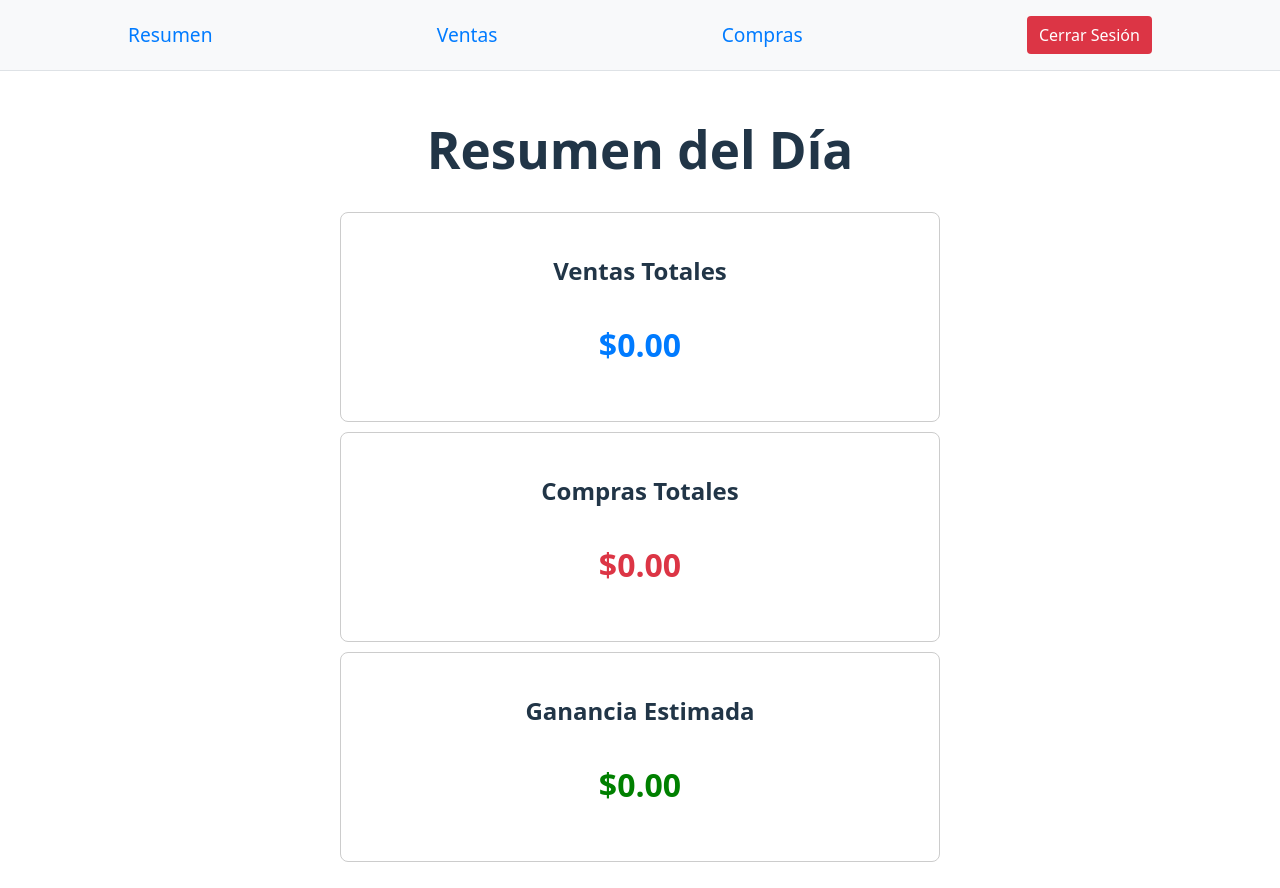
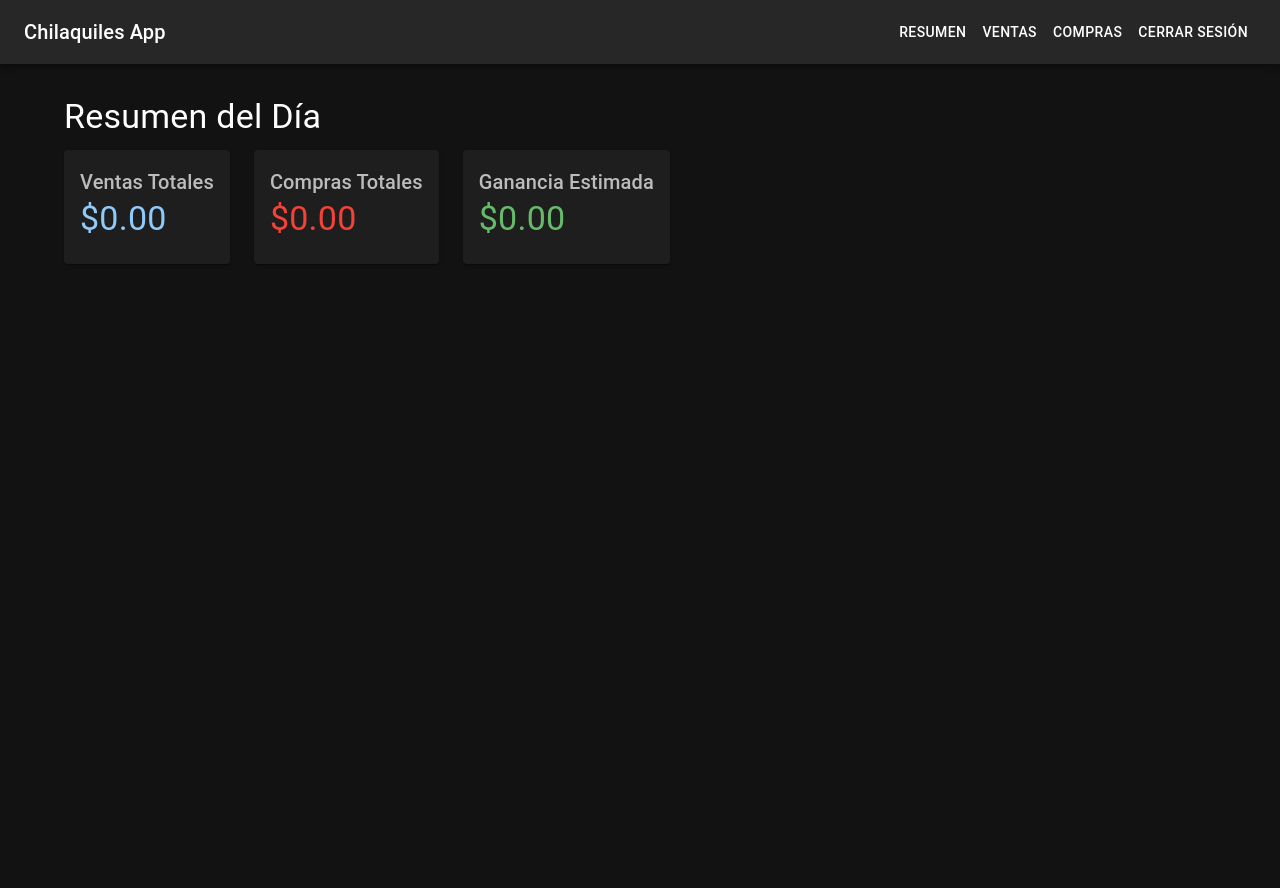
Before and after one commit to ferkinzz/cuadre-app, a React (Vite) app in the folder chilaquiles-app/: page / in a window 1280 px wide. After the commit the page ends 800 px from the top, so only its background shows below. Built offline with nearby package versions, Linux system fonts and the light colour scheme; no server answers; the database is empty; sample sign-in values are in the browser's storage.

Commit message:
material

```diff
--- a/chilaquiles-app/src/App.jsx
+++ b/chilaquiles-app/src/App.jsx
@@ -7,6 +7,7 @@ import SalesPage from './pages/SalesPage';
 import PurchasesPage from './pages/PurchasesPage';
 import SummaryPage from './pages/SummaryPage';
 import Navbar from './Navbar';
+import { Container } from '@mui/material';
 
 function App() {
   console.log('[App.jsx] Renderizando componente App y su enrutador.');
@@ -24,13 +25,13 @@ function App() {
             element={
               <ProtectedRoute>
                 <Navbar />
-                <main style={{ padding: '1rem' }}>
+                <Container component="main" sx={{ mt: 4, mb: 4 }}>
                   <Routes>
                     <Route path="/" element={<SummaryPage />} />
                     <Route path="/ventas" element={<SalesPage />} />
                     <Route path="/compras" element={<PurchasesPage />} />
                   </Routes>
-                </main>
+                </Container>
               </ProtectedRoute>
             }
           />
--- a/chilaquiles-app/src/Login.jsx
+++ b/chilaquiles-app/src/Login.jsx
@@ -1,18 +1,13 @@
 import React, { useState } from 'react';
 import { useNavigate } from 'react-router-dom';
 import { login } from './api/firebase';
-
-const styles = {
-  container: { display: 'flex', flexDirection: 'column', gap: '1rem', maxWidth: '400px', margin: 'auto', padding: '2rem', border: '1px solid #ccc', borderRadius: '8px' },
-  input: { padding: '10px', fontSize: '1rem' },
-  button: { padding: '15px', fontSize: '1.2rem', cursor: 'pointer' },
-  error: { color: 'red' },
-};
+import { Button, TextField, Container, Typography, Box, Alert } from '@mui/material';
 
 function Login() {
   const [email, setEmail] = useState('');
   const [password, setPassword] = useState('');
   const [error, setError] = useState('');
+  const [isSubmitting, setIsSubmitting] = useState(false);
   const navigate = useNavigate();
 
   console.log('[Login.jsx] Renderizando formulario de Login.');
@@ -20,30 +15,52 @@ function Login() {
   const handleLogin = async (e) => {
     e.preventDefault();
     setError('');
+    setIsSubmitting(true);
     try {
       await login(email, password);
       navigate('/'); // Redirige al resumen después del login
     } catch (err) {
       setError('Error al iniciar sesión. Verifica tus credenciales.');
       console.error(err);
+    } finally {
+      setIsSubmitting(false);
     }
   };
 
   return (
-    <form onSubmit={handleLogin} style={styles.container}>
-      <h2>Iniciar Sesión</h2>
-      <input
-        type="email"
-        value={email}
-        onChange={(e) => setEmail(e.target.value)}
-        placeholder="Correo electrónico"
-        required
-        style={styles.input}
-      />
-      <input type="password" value={password} onChange={(e) => setPassword(e.target.value)} placeholder="Contraseña" required style={styles.input} />
-      {error && <p style={styles.error}>{error}</p>}
-      <button type="submit" style={styles.button}>Entrar</button>
-    </form>
+    <Container component="main" maxWidth="xs">
+      <Box
+        sx={{
+          marginTop: 8,
+          display: 'flex',
+          flexDirection: 'column',
+          alignItems: 'center',
+        }}
+      >
+        <Typography component="h1" variant="h5">
+          Iniciar Sesión
+        </Typography>
+        <Box component="form" onSubmit={handleLogin} sx={{ mt: 1 }}>
+          <TextField
+            margin="normal"
+            required
+            fullWidth
+            id="email"
+            label="Correo Electrónico"
+            name="email"
+            autoComplete="email"
+            autoFocus
+            value={email}
+            onChange={(e) => setEmail(e.target.value)}
+          />
+          <TextField margin="normal" required fullWidth name="password" label="Contraseña" type="password" id="password" autoComplete="current-password" value={password} onChange={(e) => setPassword(e.target.value)} />
+          {error && <Alert severity="error" sx={{ width: '100%', mt: 2 }}>{error}</Alert>}
+          <Button type="submit" fullWidth variant="contained" sx={{ mt: 3, mb: 2 }} disabled={isSubmitting}>
+            {isSubmitting ? 'Ingresando...' : 'Entrar'}
+          </Button>
+        </Box>
+      </Box>
+    </Container>
   );
 }
 
--- a/chilaquiles-app/src/Navbar.jsx
+++ b/chilaquiles-app/src/Navbar.jsx
@@ -1,13 +1,8 @@
 import React from 'react';
-import { Link, useNavigate } from 'react-router-dom';
+import { NavLink, useNavigate } from 'react-router-dom';
 import { useAuth } from './useAuth';
 import { auth } from './api/firebase';
-
-const styles = {
-  nav: { display: 'flex', justifyContent: 'space-around', alignItems: 'center', padding: '1rem', backgroundColor: '#f8f9fa', borderBottom: '1px solid #dee2e6' },
-  link: { textDecoration: 'none', color: '#007bff', fontSize: '1.2rem' },
-  button: { cursor: 'pointer', padding: '8px 12px', border: 'none', borderRadius: '4px', backgroundColor: '#dc3545', color: 'white' },
-};
+import { AppBar, Toolbar, Typography, Button, Box } from '@mui/material';
 
 function Navbar() {
   const { user } = useAuth();
@@ -23,12 +18,27 @@ function Navbar() {
   }
 
   return (
-    <nav style={styles.nav}>
-      <Link to="/" style={styles.link}>Resumen</Link>
-      <Link to="/ventas" style={styles.link}>Ventas</Link>
-      <Link to="/compras" style={styles.link}>Compras</Link>
-      <button onClick={handleLogout} style={styles.button}>Cerrar Sesión</button>
-    </nav>
+    <AppBar position="static">
+      <Toolbar>
+        <Typography variant="h6" component="div" sx={{ flexGrow: 1 }}>
+          Chilaquiles App
+        </Typography>
+        <Box>
+          <Button color="inherit" component={NavLink} to="/">
+            Resumen
+          </Button>
+          <Button color="inherit" component={NavLink} to="/ventas">
+            Ventas
+          </Button>
+          <Button color="inherit" component={NavLink} to="/compras">
+            Compras
+          </Button>
+          <Button color="inherit" onClick={handleLogout}>
+            Cerrar Sesión
+          </Button>
+        </Box>
+      </Toolbar>
+    </AppBar>
   );
 }
 
--- a/chilaquiles-app/src/index.css
+++ b/chilaquiles-app/src/index.css
@@ -1,66 +1,4 @@
-:root {
-  font-family: system-ui, Avenir, Helvetica, Arial, sans-serif;
-  line-height: 1.5;
-  font-weight: 400;
-
-  color-scheme: light dark;
-  color: rgba(255, 255, 255, 0.87);
-  background-color: #242424;
-
-  font-synthesis: none;
-  text-rendering: optimizeLegibility;
-  -webkit-font-smoothing: antialiased;
-  -moz-osx-font-smoothing: grayscale;
-}
-
-a {
-  font-weight: 500;
-  color: #646cff;
-  text-decoration: inherit;
-}
-a:hover {
-  color: #535bf2;
-}
-
+/* Dejamos solo lo esencial. MUI se encargará del resto. */
 body {
   margin: 0;
-  min-width: 320px;
-  min-height: 100vh;
 }
-
-h1 {
-  font-size: 3.2em;
-  line-height: 1.1;
-}
-
-button {
-  border-radius: 8px;
-  border: 1px solid transparent;
-  padding: 0.6em 1.2em;
-  font-size: 1em;
-  font-weight: 500;
-  font-family: inherit;
-  background-color: #1a1a1a;
-  cursor: pointer;
-  transition: border-color 0.25s;
-}
-button:hover {
-  border-color: #646cff;
-}
-button:focus,
-button:focus-visible {
-  outline: 4px auto -webkit-focus-ring-color;
-}
-
-@media (prefers-color-scheme: light) {
-  :root {
-    color: #213547;
-    background-color: #ffffff;
-  }
-  a:hover {
-    color: #747bff;
-  }
-  button {
-    background-color: #f9f9f9;
-  }
-}
--- a/chilaquiles-app/src/main.jsx
+++ b/chilaquiles-app/src/main.jsx
@@ -1,13 +1,24 @@
 import React from 'react';
 import ReactDOM from 'react-dom/client';
 import App from './App.jsx';
-// Puedes tener un archivo de estilos globales como index.css
 import './index.css';
+import { ThemeProvider, createTheme } from '@mui/material/styles';
+import CssBaseline from '@mui/material/CssBaseline';
 
 console.log('[main.jsx] App está a punto de renderizarse.');
 
+// Un tema oscuro básico de Material Design
+const darkTheme = createTheme({
+  palette: {
+    mode: 'dark',
+  },
+});
+
 ReactDOM.createRoot(document.getElementById('root')).render(
   <React.StrictMode>
-    <App />
+    <ThemeProvider theme={darkTheme}>
+      <CssBaseline />
+      <App />
+    </ThemeProvider>
   </React.StrictMode>
 );
--- a/chilaquiles-app/src/pages/PurchasesPage.jsx
+++ b/chilaquiles-app/src/pages/PurchasesPage.jsx
@@ -1,17 +1,13 @@
 import React, { useState } from 'react';
 import { savePurchase } from '../api/firebase';
-
-const styles = {
-  form: { display: 'flex', flexDirection: 'column', gap: '1rem', maxWidth: '400px', margin: 'auto' },
-  input: { padding: '10px', fontSize: '1rem' },
-  button: { padding: '15px', fontSize: '1.2rem', cursor: 'pointer', backgroundColor: '#28a745', color: 'white', border: 'none' },
-};
+import { Button, TextField, Select, MenuItem, FormControl, InputLabel, Box, Typography, Snackbar, Alert } from '@mui/material';
 
 function PurchasesPage() {
   const [item, setItem] = useState('');
   const [category, setCategory] = useState('otros');
   const [amount, setAmount] = useState('');
   const [isSubmitting, setIsSubmitting] = useState(false);
+  const [feedback, setFeedback] = useState({ open: false, message: '', severity: 'success' });
 
   const handleSubmit = async (e) => {
     e.preventDefault();
@@ -27,36 +23,51 @@ function PurchasesPage() {
 
     try {
       await savePurchase(purchaseData);
-      alert('Compra registrada con éxito!');
+      setFeedback({ open: true, message: 'Compra registrada con éxito!', severity: 'success' });
       // Limpiar formulario
       setItem('');
       setCategory('otros');
       setAmount('');
     } catch (error) {
       console.error("Error al guardar la compra: ", error);
-      alert('Error al registrar la compra.');
+      setFeedback({ open: true, message: 'Error al registrar la compra.', severity: 'error' });
     } finally {
       setIsSubmitting(false);
     }
   };
 
+  const handleCloseSnackbar = () => {
+    setFeedback({ ...feedback, open: false });
+  };
+
   return (
-    <form onSubmit={handleSubmit} style={styles.form}>
-      <h1>Registrar Compra</h1>
-      <input type="text" value={item} onChange={(e) => setItem(e.target.value)} placeholder="Insumo (ej. 1kg de pollo)" required style={styles.input} />
-      <input type="number" value={amount} onChange={(e) => setAmount(e.target.value)} placeholder="Monto Gastado" required style={styles.input} />
-      <select value={category} onChange={(e) => setCategory(e.target.value)} style={styles.input}>
-        <option value="tortilla">Tortilla</option>
-        <option value="salsa">Salsa</option>
-        <option value="proteina">Proteína</option>
-        <option value="gas">Gas</option>
-        <option value="desechables">Desechables</option>
-        <option value="otros">Otros</option>
-      </select>
-      <button type="submit" disabled={isSubmitting} style={styles.button}>
+    <Box component="form" onSubmit={handleSubmit} sx={{ display: 'flex', flexDirection: 'column', gap: 2 }}>
+      <Typography variant="h4" component="h1" gutterBottom>
+        Registrar Compra
+      </Typography>
+      <TextField label="Insumo (ej. 1kg de pollo)" variant="outlined" value={item} onChange={(e) => setItem(e.target.value)} required />
+      <TextField label="Monto Gastado" variant="outlined" type="number" value={amount} onChange={(e) => setAmount(e.target.value)} required />
+      <FormControl fullWidth>
+        <InputLabel id="category-select-label">Categoría</InputLabel>
+        <Select labelId="category-select-label" id="category-select" value={category} label="Categoría" onChange={(e) => setCategory(e.target.value)}>
+          <MenuItem value="tortilla">Tortilla</MenuItem>
+          <MenuItem value="salsa">Salsa</MenuItem>
+          <MenuItem value="proteina">Proteína</MenuItem>
+          <MenuItem value="gas">Gas</MenuItem>
+          <MenuItem value="desechables">Desechables</MenuItem>
+          <MenuItem value="otros">Otros</MenuItem>
+        </Select>
+      </FormControl>
+      <Button type="submit" variant="contained" color="primary" disabled={isSubmitting} sx={{ p: 1.5 }}>
         {isSubmitting ? 'Guardando...' : 'Guardar Compra'}
-      </button>
-    </form>
+      </Button>
+
+      <Snackbar open={feedback.open} autoHideDuration={3000} onClose={handleCloseSnackbar}>
+        <Alert onClose={handleCloseSnackbar} severity={feedback.severity} sx={{ width: '100%' }}>
+          {feedback.message}
+        </Alert>
+      </Snackbar>
+    </Box>
   );
 }
 
--- a/chilaquiles-app/src/pages/SalesPage.jsx
+++ b/chilaquiles-app/src/pages/SalesPage.jsx
@@ -1,12 +1,6 @@
 import React, { useState } from 'react';
 import { saveOrder } from '../api/firebase';
-
-// Estilos para priorizar UX en móvil
-const styles = {
-  container: { display: 'flex', flexDirection: 'column', gap: '1rem', maxWidth: '400px', margin: 'auto' },
-  button: { padding: '20px', fontSize: '1.5rem', cursor: 'pointer' },
-  paymentButtons: { display: 'flex', gap: '1rem' },
-};
+import { Button, Box, Typography, Snackbar, Alert, Grid } from '@mui/material';
 
 const PRODUCT_PRICES = {
   verdes: 50,
@@ -16,6 +10,7 @@ const PRODUCT_PRICES = {
 
 function SalesPage() {
   const [isSubmitting, setIsSubmitting] = useState(false);
+  const [feedback, setFeedback] = useState({ open: false, message: '', severity: 'success' });
 
   const handleSale = async (type, price, payment) => {
     if (isSubmitting) return;
@@ -30,37 +25,49 @@ function SalesPage() {
 
     try {
       await saveOrder(orderData);
-      alert(`Venta de ${type} (${payment}) registrada por $${price}`);
+      setFeedback({ open: true, message: `Venta de ${type} (${payment}) registrada!`, severity: 'success' });
     } catch (error) {
       console.error("Error al guardar la venta: ", error);
-      alert("Hubo un error al registrar la venta.");
+      setFeedback({ open: true, message: 'Error al registrar la venta.', severity: 'error' });
     } finally {
       setIsSubmitting(false);
     }
   };
 
+  const handleCloseSnackbar = () => {
+    setFeedback({ ...feedback, open: false });
+  };
+
+  const renderSaleButtons = (type, price) => (
+    <Box sx={{ mb: 2, p: 2, border: '1px solid grey', borderRadius: 2 }}>
+      <Typography variant="h6" gutterBottom textTransform="capitalize">{type}</Typography>
+      <Grid container spacing={2}>
+        <Grid item xs={6}>
+          <Button fullWidth variant="contained" color="primary" onClick={() => handleSale(type, price, 'efectivo')} disabled={isSubmitting} sx={{ p: 2, fontSize: '1.1rem' }}>Efectivo</Button>
+        </Grid>
+        <Grid item xs={6}>
+          <Button fullWidth variant="outlined" color="primary" onClick={() => handleSale(type, price, 'transferencia')} disabled={isSubmitting} sx={{ p: 2, fontSize: '1.1rem' }}>Transf.</Button>
+        </Grid>
+      </Grid>
+    </Box>
+  );
+
   return (
-    <div style={styles.container}>
-      <h1>Registrar Venta</h1>
+    <Box>
+      <Typography variant="h4" component="h1" gutterBottom>
+        Registrar Venta
+      </Typography>
 
-      {/* Venta de Chilaquiles Verdes */}
-      <div style={styles.paymentButtons}>
-        <button style={styles.button} onClick={() => handleSale('verdes', PRODUCT_PRICES.verdes, 'efectivo')}>Verdes (Efectivo)</button>
-        <button style={styles.button} onClick={() => handleSale('verdes', PRODUCT_PRICES.verdes, 'transferencia')}>Verdes (Transf.)</button>
-      </div>
+      {renderSaleButtons('verdes', PRODUCT_PRICES.verdes)}
+      {renderSaleButtons('rojos', PRODUCT_PRICES.rojos)}
+      {renderSaleButtons('especiales', PRODUCT_PRICES.especiales)}
 
-      {/* Venta de Chilaquiles Rojos */}
-      <div style={styles.paymentButtons}>
-        <button style={styles.button} onClick={() => handleSale('rojos', PRODUCT_PRICES.rojos, 'efectivo')}>Rojos (Efectivo)</button>
-        <button style={styles.button} onClick={() => handleSale('rojos', PRODUCT_PRICES.rojos, 'transferencia')}>Rojos (Transf.)</button>
-      </div>
-
-      {/* Venta de Especiales */}
-      <div style={styles.paymentButtons}>
-        <button style={styles.button} onClick={() => handleSale('especiales', PRODUCT_PRICES.especiales, 'efectivo')}>Especial (Efectivo)</button>
-        <button style={styles.button} onClick={() => handleSale('especiales', PRODUCT_PRICES.especiales, 'transferencia')}>Especial (Transf.)</button>
-      </div>
-    </div>
+      <Snackbar open={feedback.open} autoHideDuration={3000} onClose={handleCloseSnackbar}>
+        <Alert onClose={handleCloseSnackbar} severity={feedback.severity} sx={{ width: '100%' }}>
+          {feedback.message}
+        </Alert>
+      </Snackbar>
+    </Box>
   );
 }
 
--- a/chilaquiles-app/src/pages/SummaryPage.jsx
+++ b/chilaquiles-app/src/pages/SummaryPage.jsx
@@ -1,18 +1,11 @@
 import React, { useState, useEffect } from 'react';
 import { getDailyData } from '../api/firebase';
-
-const styles = {
-  summary: { maxWidth: '600px', margin: 'auto', textAlign: 'center' },
-  card: { border: '1px solid #ccc', padding: '20px', margin: '10px 0', borderRadius: '8px' },
-  total: { fontSize: '2rem', fontWeight: 'bold' },
-  profit: { color: 'green' },
-  loss: { color: 'red' },
-};
+import { Card, CardContent, Typography, Grid, Box, CircularProgress } from '@mui/material';
 
 function SummaryPage() {
   const [dailySales, setDailySales] = useState(0);
   const [dailyPurchases, setDailyPurchases] = useState(0);
-  const [loading, setLoading] = useState(true);
+  const [isLoading, setIsLoading] = useState(true);
 
   useEffect(() => {
     const fetchData = async () => {
@@ -26,37 +19,55 @@ function SummaryPage() {
       } catch (error) {
         console.error("Error obteniendo datos del día:", error);
       } finally {
-        setLoading(false);
+        setIsLoading(false);
       }
     };
 
     fetchData();
   }, []);
 
-  if (loading) {
-    return <p>Cargando resumen del día...</p>;
+  if (isLoading) {
+    return (
+      <Box sx={{ display: 'flex', justifyContent: 'center', mt: 4 }}>
+        <CircularProgress />
+      </Box>
+    );
   }
 
   const estimatedProfit = dailySales - dailyPurchases;
 
   return (
-    <div style={styles.summary}>
-      <h1>Resumen del Día</h1>
-      <div style={styles.card}>
-        <h2>Ventas Totales</h2>
-        <p style={{ ...styles.total, color: '#007bff' }}>${dailySales.toFixed(2)}</p>
-      </div>
-      <div style={styles.card}>
-        <h2>Compras Totales</h2>
-        <p style={{ ...styles.total, color: '#dc3545' }}>${dailyPurchases.toFixed(2)}</p>
-      </div>
-      <div style={styles.card}>
-        <h2>Ganancia Estimada</h2>
-        <p style={{ ...styles.total, ...(estimatedProfit >= 0 ? styles.profit : styles.loss) }}>
-          ${estimatedProfit.toFixed(2)}
-        </p>
-      </div>
-    </div>
+    <Box>
+      <Typography variant="h4" component="h1" gutterBottom>
+        Resumen del Día
+      </Typography>
+      <Grid container spacing={3}>
+        <Grid item xs={12} md={4}>
+          <Card>
+            <CardContent>
+              <Typography variant="h6" color="text.secondary">Ventas Totales</Typography>
+              <Typography variant="h4" component="p" color="primary">${dailySales.toFixed(2)}</Typography>
+            </CardContent>
+          </Card>
+        </Grid>
+        <Grid item xs={12} md={4}>
+          <Card>
+            <CardContent>
+              <Typography variant="h6" color="text.secondary">Compras Totales</Typography>
+              <Typography variant="h4" component="p" color="error">${dailyPurchases.toFixed(2)}</Typography>
+            </CardContent>
+          </Card>
+        </Grid>
+        <Grid item xs={12} md={4}>
+          <Card>
+            <CardContent>
+              <Typography variant="h6" color="text.secondary">Ganancia Estimada</Typography>
+              <Typography variant="h4" component="p" color={estimatedProfit >= 0 ? 'success.main' : 'error.main'}>${estimatedProfit.toFixed(2)}</Typography>
+            </CardContent>
+          </Card>
+        </Grid>
+      </Grid>
+    </Box>
   );
 }
 
```
